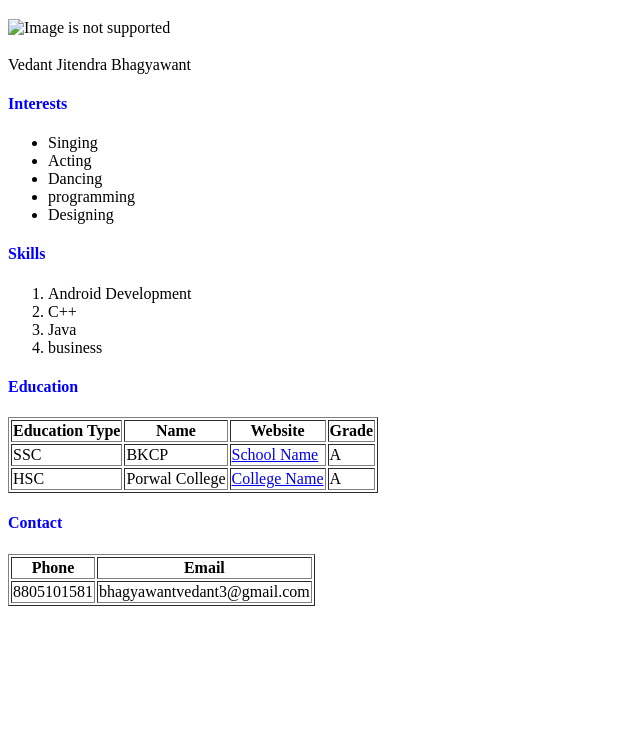
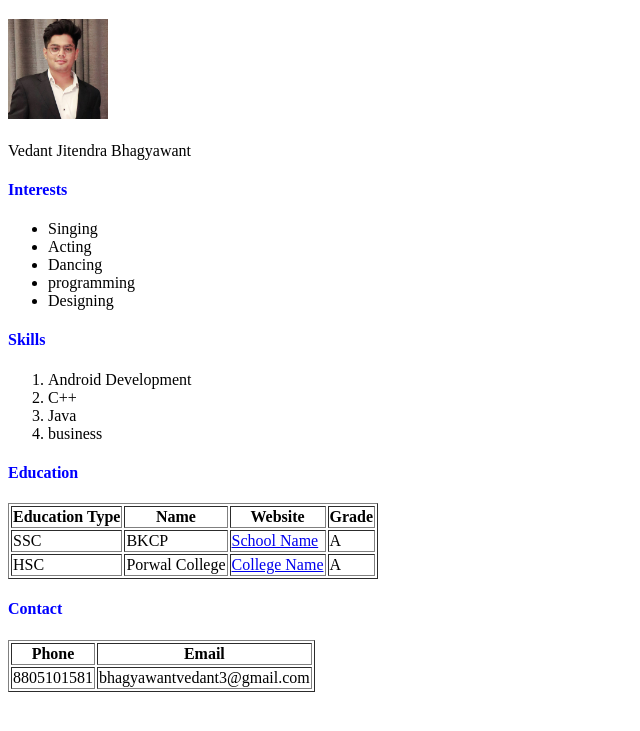
Before and after one commit to vedantbhagyawant/Textbook, a plain HTML site: page index.html in a window 1280 px wide. Shown: the part 61-792 px from the top of the page, without its empty margins (0-640 px from the left). Drawn offline with Linux system fonts and the light colour scheme.

Commit message:
Upadated2

```diff
--- a/index.html
+++ b/index.html
@@ -9,7 +9,7 @@
   <body>
     <h1>Resume</h1>
     <img
-      src="./profilee.png"
+      src="./resize.jpg"
       alt="Image is not supported"
       width="100px"
 
```
Also changed, not shown: resize.jpg (added).
